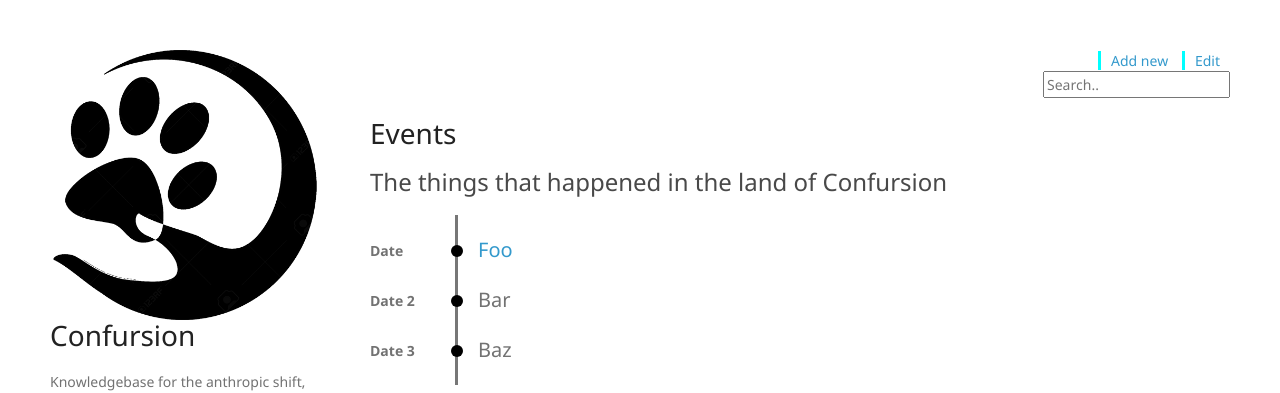
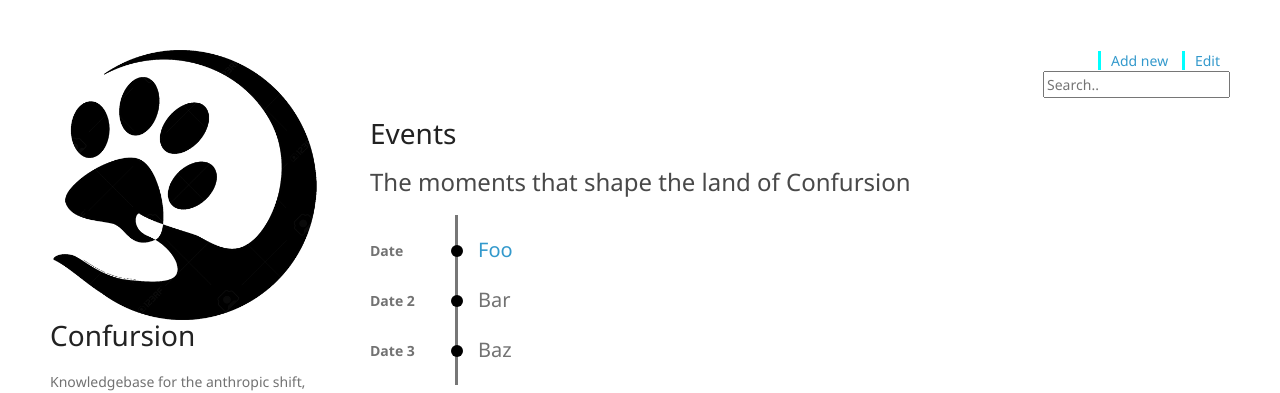
Before and after one commit to shizuka/confursion, a Jekyll site: the page built from _wiki/events/evt-index.md, in a window 1280 px wide. Shown: the top 393 px of the page. Built offline with Jekyll 4.4.1, drawn with Linux system fonts in a browser that asks for light colours; nearby versions of some CDN libraries.

Commit message:
update event index

```diff
--- a/_wiki/events/evt-index.md
+++ b/_wiki/events/evt-index.md
@@ -6,7 +6,7 @@ permalink: "/events/"
 
 # Events
 
-### The things that happened in the land of Confursion
+### The moments that shape the land of Confursion
 
 <div class="event-timeline" markdown="1">
 
```
